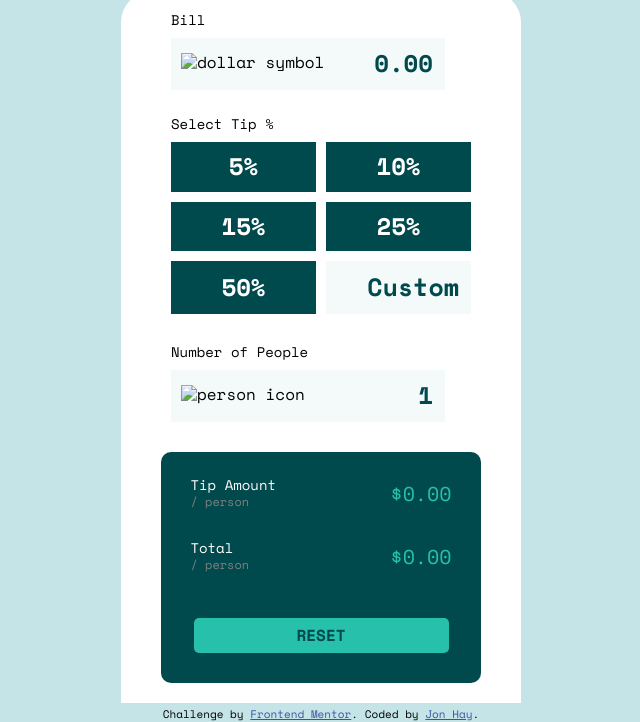
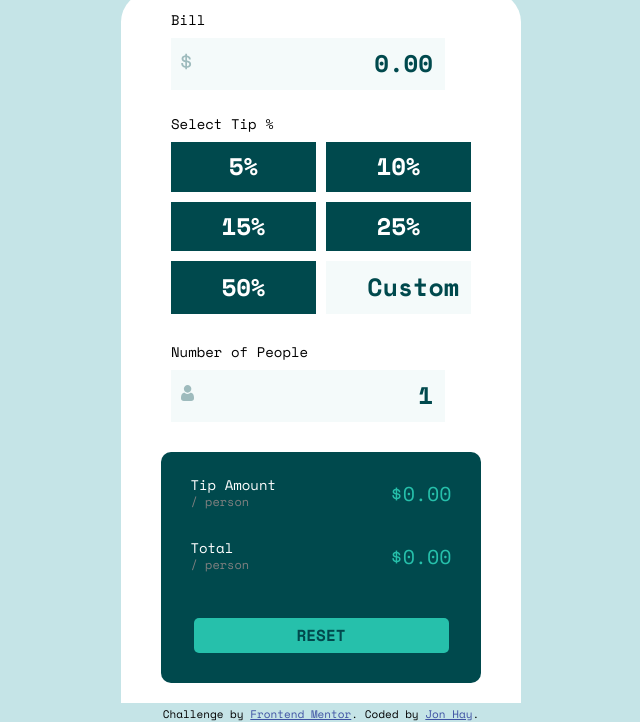
Before and after one commit to jonhayjr/tip-calculator-component, a plain HTML site: page index.html in a window 1280 px wide. Shown: the part 110-832 px from the top of the page, without its empty margins (319-959 px from the left). Drawn offline with nearby package versions, Linux system fonts and the light colour scheme; the site is published under a folder, as on GitHub Pages, so addresses that start at the root find nothing.

Commit message:
Updated path for input field images

```diff
--- a/index.html
+++ b/index.html
@@ -20,7 +20,7 @@
       <div class="bill-amount">
         <label for="bill" class="bill-amount__label">Bill</label>
         <div class="bill-input-group">
-          <img src="/images/icon-dollar.svg" alt="dollar symbol">
+          <img src="images/icon-dollar.svg" alt="dollar symbol">
           <input type="text" name="bill" id="bill" placeholder="0.00">
         </div>
       </div>
@@ -38,7 +38,7 @@
       <div class="num-of-people">
         <label for="person-count" class="num-of-people__label">Number of People <span class="error-message">Can't be zero</span></label>
         <div class="num-of-people-input-group">
-          <img src="/images/icon-person.svg" alt="person icon">
+          <img src="images/icon-person.svg" alt="person icon">
           <input type="text" name="person-count" id="person-count" placeholder=1>
         </div>
       </div>
```
